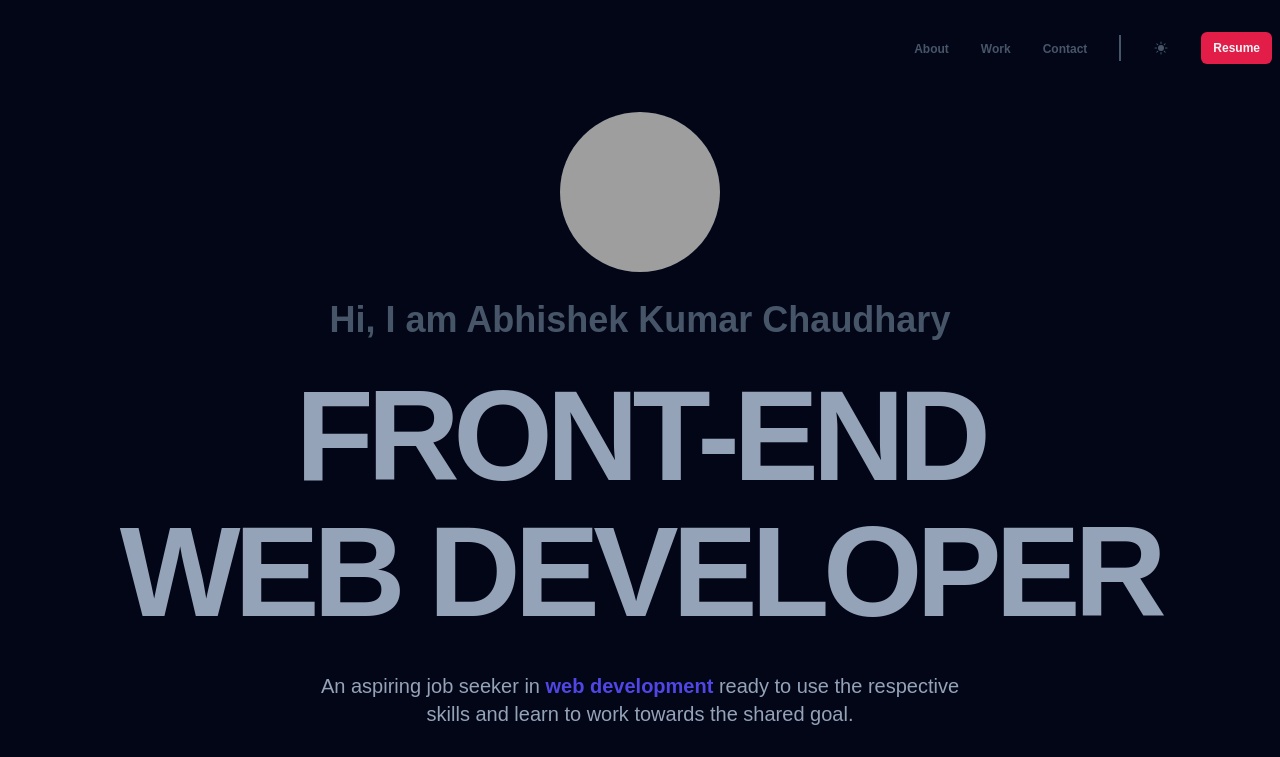
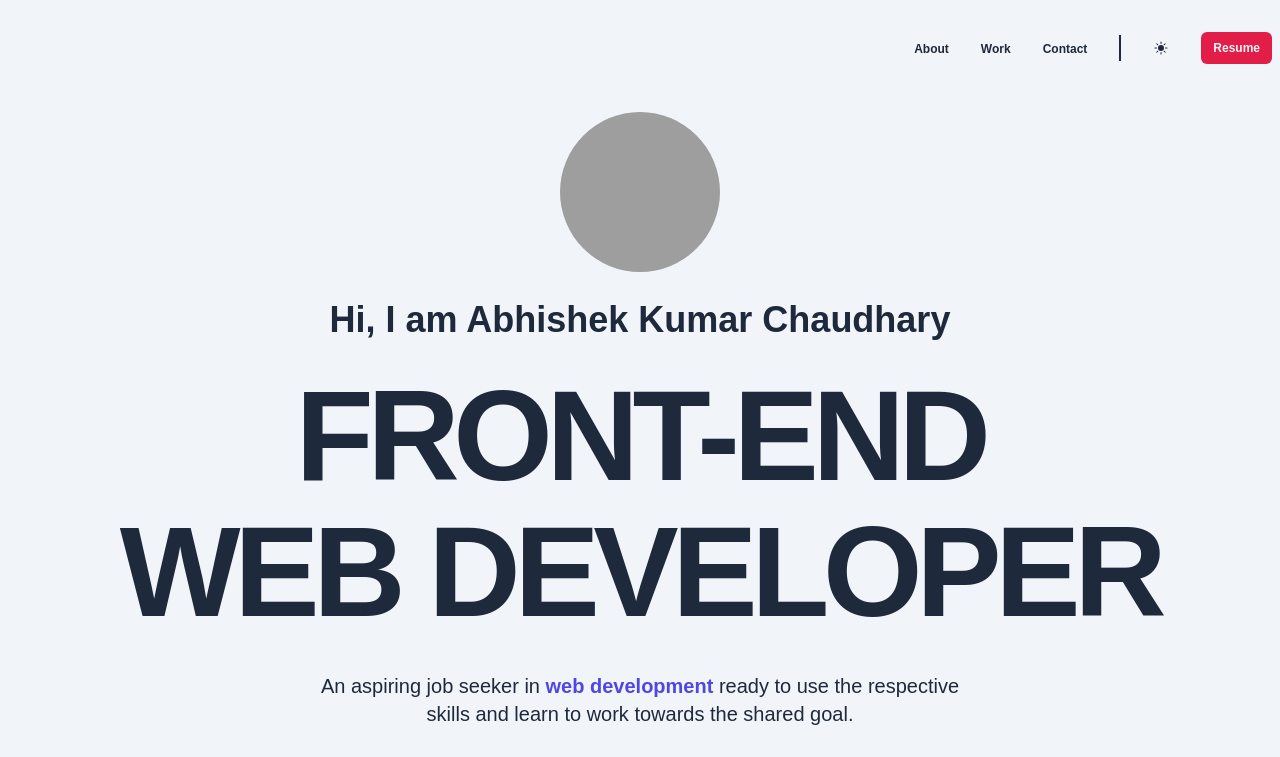
Before and after one commit to abhishekkumarchaudhary1/portfolioSite, a website built with Vite: page index.html in a window 1280 px wide. Both pictures are taken after a click on the button 1161 px from the left and 48 px from the top of the page. Shown: the top 757 px of the page. Built offline with nearby package versions, Linux system fonts and the light colour scheme; grey boxes are pictures that could not be loaded; a web font is replaced by a local one.

Commit message:
completing the dynamic theme part for the website

```diff
--- a/index.html
+++ b/index.html
@@ -23,7 +23,7 @@
           </li>
           <li class="header__line"></li>
           <li>
-            <button class="header__sun">
+            <button id="theme-toggle" class="header__sun">
               <svg xmlns="http://www.w3.org/2000/svg" viewBox="0 0 24 24" fill="currentColor">
                 <path d="M12 2.25a.75.75 0 0 1 .75.75v2.25a.75.75 0 0 1-1.5 0V3a.75.75 0 0 1 .75-.75ZM7.5 12a4.5 4.5 0 1 1 9 0 4.5 4.5 0 0 1-9 0ZM18.894 6.166a.75.75 0 0 0-1.06-1.06l-1.591 1.59a.75.75 0 1 0 1.06 1.061l1.591-1.59ZM21.75 12a.75.75 0 0 1-.75.75h-2.25a.75.75 0 0 1 0-1.5H21a.75.75 0 0 1 .75.75ZM17.834 18.894a.75.75 0 0 0 1.06-1.06l-1.59-1.591a.75.75 0 1 0-1.061 1.06l1.59 1.591ZM12 18a.75.75 0 0 1 .75.75V21a.75.75 0 0 1-1.5 0v-2.25A.75.75 0 0 1 12 18ZM7.758 17.303a.75.75 0 0 0-1.061-1.06l-1.591 1.59a.75.75 0 0 0 1.06 1.061l1.591-1.59ZM6 12a.75.75 0 0 1-.75.75H3a.75.75 0 0 1 0-1.5h2.25A.75.75 0 0 1 6 12ZM6.697 7.757a.75.75 0 0 0 1.06-1.06l-1.59-1.591a.75.75 0 0 0-1.061 1.06l1.59 1.591Z" />
               </svg>
@@ -52,7 +52,7 @@
           <li><a href="#contact" class="mobile-nav__link">Contact</a></li>
           <li class="mobile-nav__link-line"></li>
           <li>
-            <button class="mobile-nav__sun">
+            <button id="theme-toggle" class="mobile-nav__sun">
               <svg xmlns="http://www.w3.org/2000/svg" viewBox="0 0 24 24" fill="currentColor">
                 <path d="M12 2.25a.75.75 0 0 1 .75.75v2.25a.75.75 0 0 1-1.5 0V3a.75.75 0 0 1 .75-.75ZM7.5 12a4.5 4.5 0 1 1 9 0 4.5 4.5 0 0 1-9 0ZM18.894 6.166a.75.75 0 0 0-1.06-1.06l-1.591 1.59a.75.75 0 1 0 1.06 1.061l1.591-1.59ZM21.75 12a.75.75 0 0 1-.75.75h-2.25a.75.75 0 0 1 0-1.5H21a.75.75 0 0 1 .75.75ZM17.834 18.894a.75.75 0 0 0 1.06-1.06l-1.59-1.591a.75.75 0 1 0-1.061 1.06l1.59 1.591ZM12 18a.75.75 0 0 1 .75.75V21a.75.75 0 0 1-1.5 0v-2.25A.75.75 0 0 1 12 18ZM7.758 17.303a.75.75 0 0 0-1.061-1.06l-1.591 1.59a.75.75 0 0 0 1.06 1.061l1.591-1.59ZM6 12a.75.75 0 0 1-.75.75H3a.75.75 0 0 1 0-1.5h2.25A.75.75 0 0 1 6 12ZM6.697 7.757a.75.75 0 0 0 1.06-1.06l-1.59-1.591a.75.75 0 0 0-1.061 1.06l1.59 1.591Z" />
               </svg>
--- a/src/main.js
+++ b/src/main.js
@@ -11,5 +11,8 @@ import '../styles/components/mobile-nav.css'
 
 import '../styles/utils.css'
 
-import mobileNav from './utils/mobile-nav'
+import mobileNav from './utils/mobile-nav';
+import darkMode from './utils/dark-mode';
+
 mobileNav();
+darkMode();
--- /dev/null
+++ b/src/utils/dark-mode.js
@@ -0,0 +1,29 @@
+const darkMode = () =>{
+
+    const themeToggleBtns = document.querySelectorAll('#theme-toggle');
+
+    //State
+    const theme = localStorage.getItem('theme');
+
+    //On mount
+    theme && document.body.classList.add(theme);
+
+    //Handlers
+    const handleThemeToggle = () => {
+        document.body.classList.toggle('light-mode');
+        if(document.body.classList.contains('light-mode')){
+
+            localStorage.setItem('theme','light-mode');
+        }else{
+            localStorage.removeItem('theme');
+            document.body.removeAttribute('class');
+        }
+    }
+
+    //Events
+    themeToggleBtns.forEach(btn=>
+        btn.addEventListener('click', handleThemeToggle)
+    );
+}
+
+export default darkMode;
--- a/styles/components/about.css
+++ b/styles/components/about.css
@@ -41,7 +41,6 @@
     width: 8rem;
     padding: 0.5em;
     font-size: var(--size-sm);
-    background-color: var(--clr-slate600);
     border-radius: 4px;
 }
 .about__image-wrapper{
--- a/styles/style.css
+++ b/styles/style.css
@@ -44,6 +44,15 @@ html,body{
 html{
   scroll-behavior: smooth;
 }
+.light-mode{
+  --clr-light: #020617;
+  --clr-dark: #f1f5f9;
+  --clr-slate400: #1e293b;
+  --clr-slate600: #1e293b;
+  --clr-slate800: #1e293b;
+  /* --clr-rose: #e11d48;
+  --clr-indigo: #4f46e5; */
+}
 body{
   font-family: 'General Sans', sans-serif;
   background-color: var(--clr-dark);
--- a/styles/utils.css
+++ b/styles/utils.css
@@ -32,7 +32,7 @@
     display: inline-block;
     font-weight: 600;
     background-color: var(--clr-rose);
-    color: var(--clr-light);
+    color: #f1f5f9;
     padding: 0.5em 1em;
     border-radius: 6px;
     transition: transform 0.3s;
```
